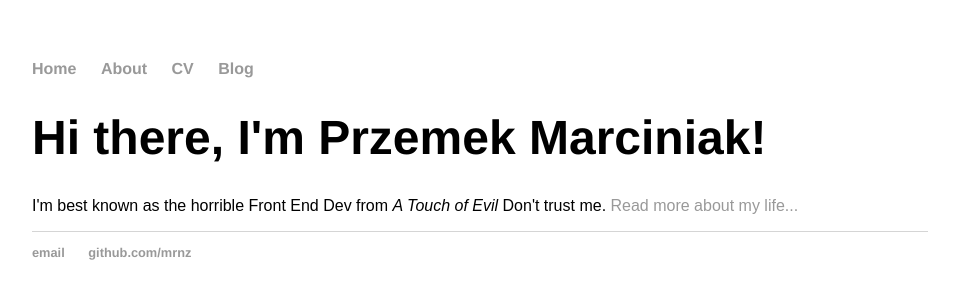
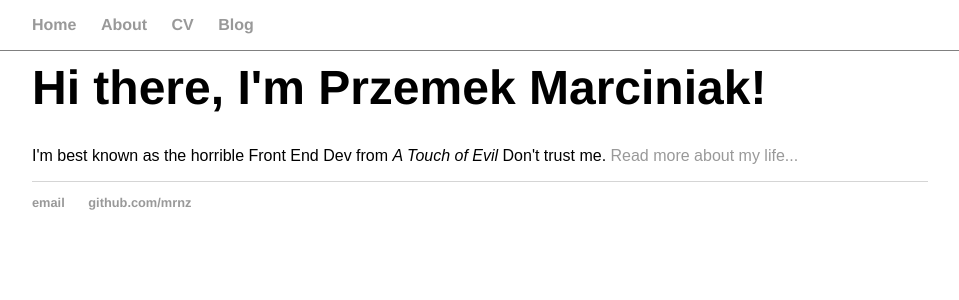
Before and after one commit to mrnz/mrnz.github.io, a Jekyll site: the page built from index.html, in a window 1280 px wide. Shown: the top 300 px of the page, without its empty margins (160-1119 px from the left). Built offline with Jekyll 4.4.1, drawn with Linux system fonts in a browser that asks for light colours.

```diff
--- a/css/main.css
+++ b/css/main.css
@@ -441,6 +441,17 @@
     margin: 60px auto;
     width: 70%;
 }
+nav {
+  position: fixed;
+  top: 0px;
+  background: #fff;
+  width: 100%;
+  left: 0px;
+  box-sizing: border-box;
+  padding: 0 15%;
+  border-bottom: gray 1px solid;
+}
+
 nav ul, footer ul {
     font-family:'Helvetica', 'Arial', 'Sans-Serif';
     padding: 0px;
```
